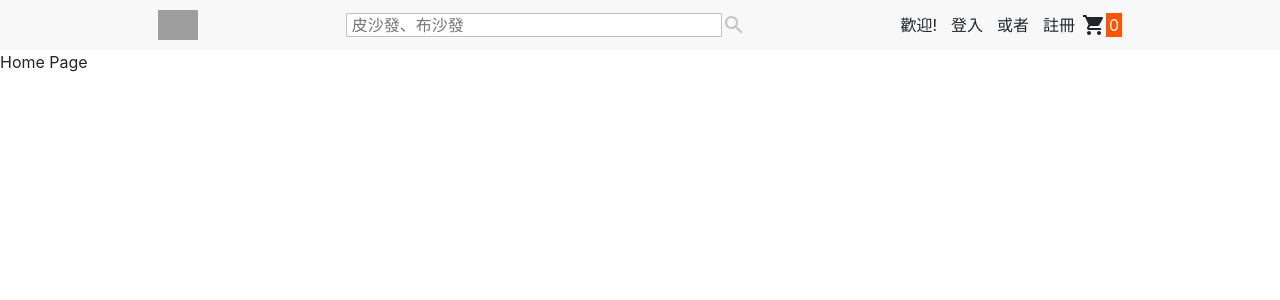
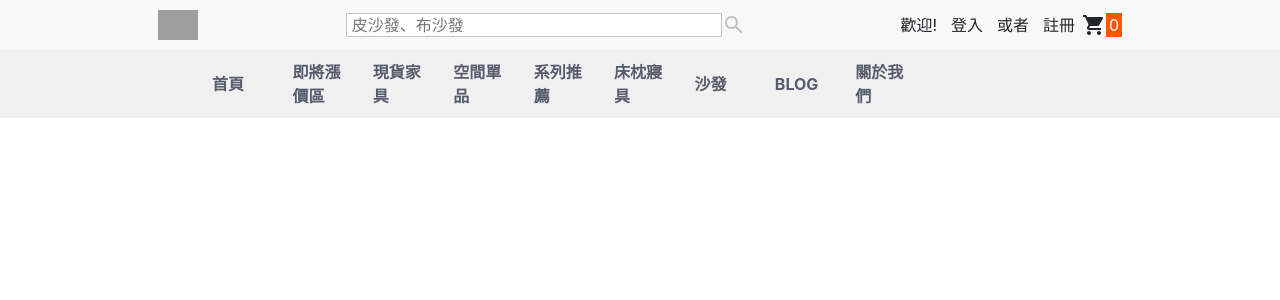
Before and after one commit to yehs1225/Clone-Mr-Living, a React (Create React App) app: page / in a window 1280 px wide. Shown: the top 300 px of the page. Built offline with nearby package versions, Linux system fonts and the light colour scheme; grey boxes are pictures that could not be loaded; the HTML template or start-up script is replaced by a standard one.

Commit message:
NavBar(the dropDown Menu not be dont's yet.

```diff
--- a/src/App.js
+++ b/src/App.js
@@ -1,11 +1,12 @@
 import React from 'react';
 import Header from './components/Header';
-import Home from './components/Home'
+import Home from './components/Home';
+import Navbar from './components/Navbar'
 function App() {
   return (
     <>
       <Header/>
-      <Home/>
+      <Navbar/>
     </>
   )
 
--- a/src/components/Header.js
+++ b/src/components/Header.js
@@ -6,7 +6,7 @@ import Input from '@material-ui/core/Input';
 function Header() {
   return (
       <div className="header">
-        <img className='header__logo' src='https://www.mrliving.com.tw/media/logo/stores/1/logo_3_1_.png'/>
+        <img className='header__logo' title='MR.LIVING' alt='MR.LIVING' src='https://www.mrliving.com.tw/media/logo/stores/1/logo_3_1_.png'/>
         <div className="header__search">
             <input type="text" placeholder="皮沙發、布沙發" className='header__searchInput'/>
             <SearchIcon className='header__searchIcon'/>
--- /dev/null
+++ b/src/components/NavBarComponent.js
@@ -0,0 +1,18 @@
+import React,{useState} from 'react';
+import './NavBarComponents.css';
+function NavBarComponent(props) {
+  const[isHover,setIsHover] = useState(false);
+  return (
+    <div className='container'>
+      <a  href='#' className="navbar__homepage">
+        <div className='navbarcomponent__title' onMouseEnter={()=>setIsHover(true)}onMouseLeave={()=>setIsHover(false)}>
+          {props.title}
+        </div>
+
+      </a>
+      {isHover&&(<div className='navbar__item'>Hello</div>)}
+    </div>
+  );
+}
+
+export default NavBarComponent;
--- /dev/null
+++ b/src/components/NavBarComponents.css
@@ -0,0 +1,19 @@
+.navbar__item{
+    position: absolute;
+    top: 100px;
+    width: 600px;
+    transform: translateX(-45%);
+    background-color: var(--bg);
+    border: var(--border);
+    border-radius: var(--border-radius);
+    padding: 1rem;
+    overflow: hidden;
+    transition: height var(--speed) ease;
+    text-align: center;
+    background-color: lightgray;
+}
+.container > a{
+    text-decoration: none;
+    color:#575c6d;
+    font-weight: bolder;
+}
--- /dev/null
+++ b/src/components/Navbar.css
@@ -0,0 +1,16 @@
+.navbar{
+    background-color: rgb(240, 240, 240);
+    padding: 10px 200px;
+    text-decoration: none;
+}
+.navbar__container{
+    display: flex;
+    align-items: center;
+    justify-content: space-evenly;
+    text-decoration: none;
+}
+.navbar__container > a{
+    text-decoration: none;
+    color:#575c6d;
+    font-weight: bolder;
+}
--- /dev/null
+++ b/src/components/Navbar.js
@@ -0,0 +1,53 @@
+import React,{useState} from 'react';
+import './Navbar.css'
+import NavBarComponent from './NavBarComponent'
+// import {Link } from "react-router-dom";
+function Navbar(props) {
+    const[isHover,setIsHover] = useState(false);
+  return(
+      <div className="navbar">
+        <div className="navbar__container">
+            <NavBarComponent title="首頁"/>
+            <NavBarComponent title="即將漲價區"/>
+            <NavBarComponent title="現貨家具"/>
+            <NavBarComponent title="空間單品"/>
+            <NavBarComponent title="系列推薦"/>
+            <NavBarComponent title="床枕寢具"/>
+            <NavBarComponent title="沙發"/>
+            <NavBarComponent title="BLOG"/>
+            <NavBarComponent title="關於我們"/>
+            {/* <a href='#' className="navbar__homepage" onMouseEnter={()=>setIsHover(true)}onMouseLeave={()=>setIsHover(false)}>
+                首頁
+            </a>
+            {isHover&&(<div>Hello</div>)}
+            <a  href='#' className="navbar__homepage">
+                即將漲價區
+            </a>
+            <a  href='#' className="navbar__homepage">
+                現貨家具
+            </a>
+            <a  href='#' className="navbar__homepage">
+                空間單品
+            </a>
+            <a  href='#' className="navbar__homepage">
+                系列推薦
+            </a>
+            <a  href='#' className="navbar__homepage">
+                床枕寢具
+            </a>
+            <a  href='#' className="navbar__homepage">
+                沙發
+            </a>
+            <a  href='#' className="navbar__homepage">
+                BLOG
+            </a>
+            <a  href='#' className="navbar__homepage">
+                關於我們
+            </a>   */}
+        </div>
+      </div>
+
+  )
+}
+
+export default Navbar;
```
